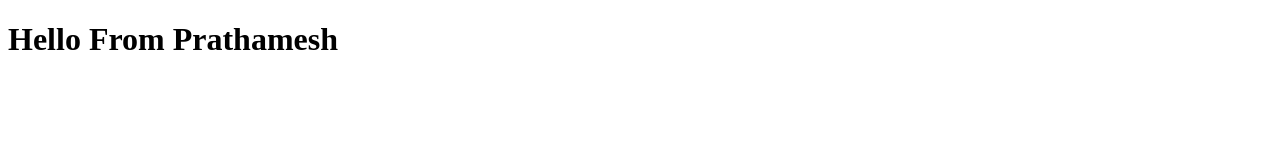
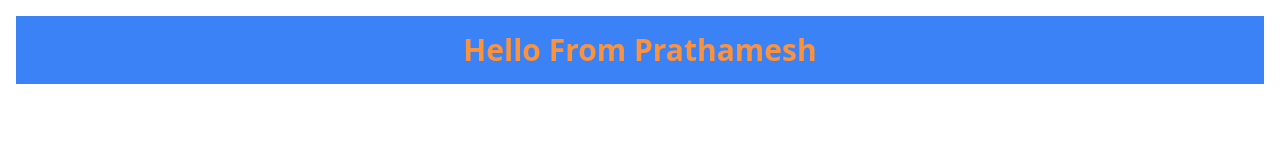
Before and after one commit to prathamesh1358-cyber/portfolio, a plain HTML site: page index.html in a window 1280 px wide. Drawn offline with nearby package versions, Linux system fonts and the light colour scheme.

Commit message:
Updated styling of website

```diff
--- a/index.html
+++ b/index.html
@@ -4,8 +4,9 @@
     <meta charset="UTF-8">
     <meta name="viewport" content="width=device-width, initial-scale=1.0">
     <title>Prathamesh Portfolio Website</title>
+    <script src="https://cdn.tailwindcss.com"></script>
 </head>
 <body>
-    <h1>Hello From Prathamesh</h1>
+    <h1 class="text-3xl bg-blue-500 text-orange-400 text-center font-bold m-4 p-4 hover:text-red-500">Hello From Prathamesh</h1>
 </body>
 </html>
```
